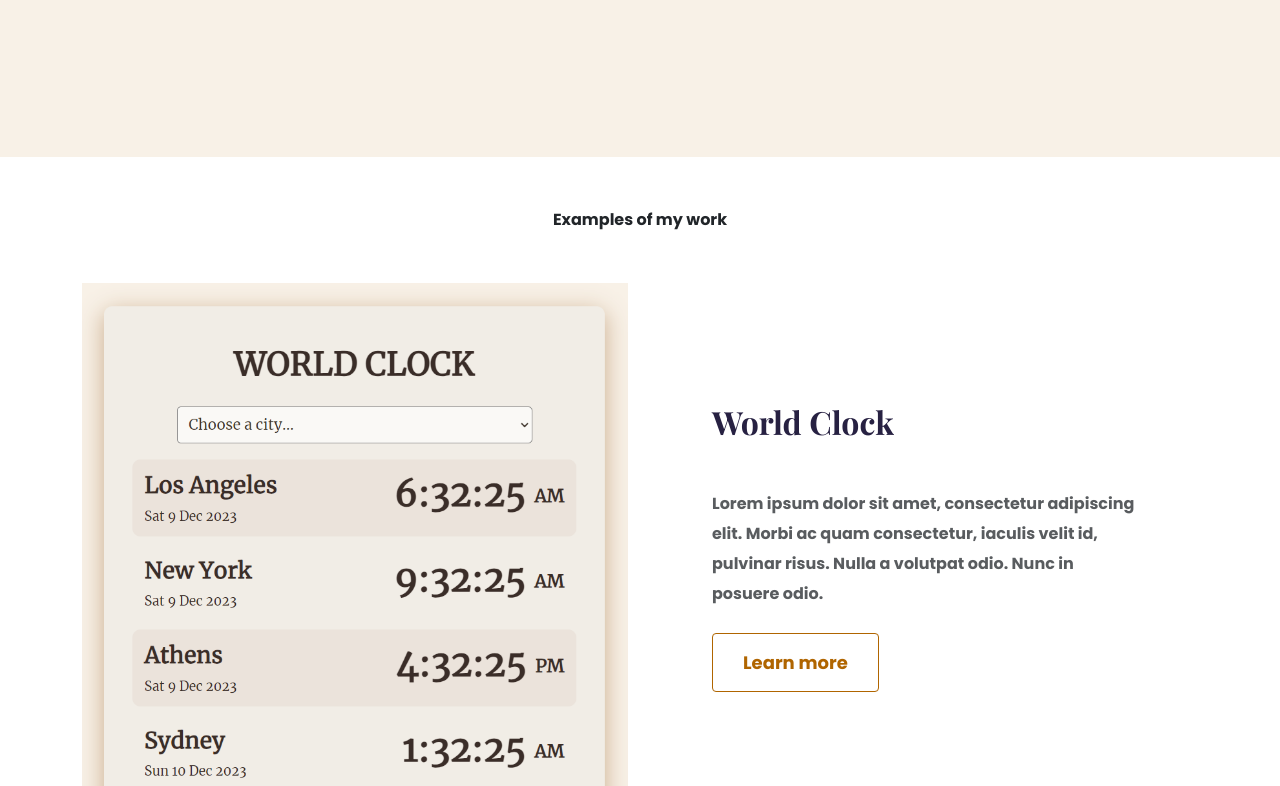
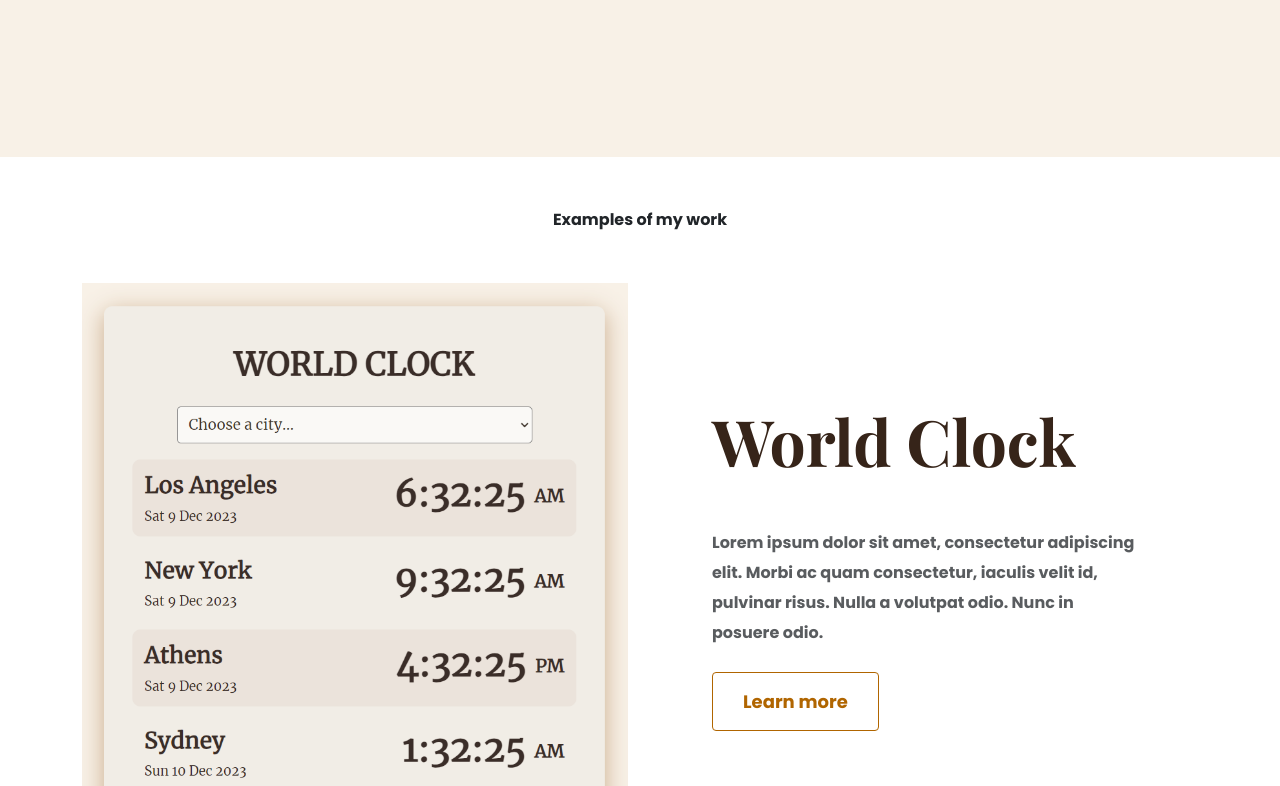
Before and after one commit to kelly-okeefe/my-portfolio, a plain HTML site: page index.html in a window 1280 px wide. Shown: the part 500-1286 px from the top of the page. Drawn offline with nearby package versions, Linux system fonts and the light colour scheme.

Commit message:
Updated text color and h2 font size on large screens.

```diff
--- a/styles/portfolio.css
+++ b/styles/portfolio.css
@@ -14,7 +14,7 @@ body{
 }
 
 h1, h2, h3, h4, h5, h6{
-    color: #272142;
+    color: #362419;
     font-family: var(--heading-font-family);
     font-weight: bold;
 }
@@ -22,6 +22,10 @@ h1, h2, h3, h4, h5, h6{
 h1{
     font-size: 96px;
     line-height: 1.5;
+}
+
+h2{
+    font-size: 64px;
 }
 
 .hero h2{
```
